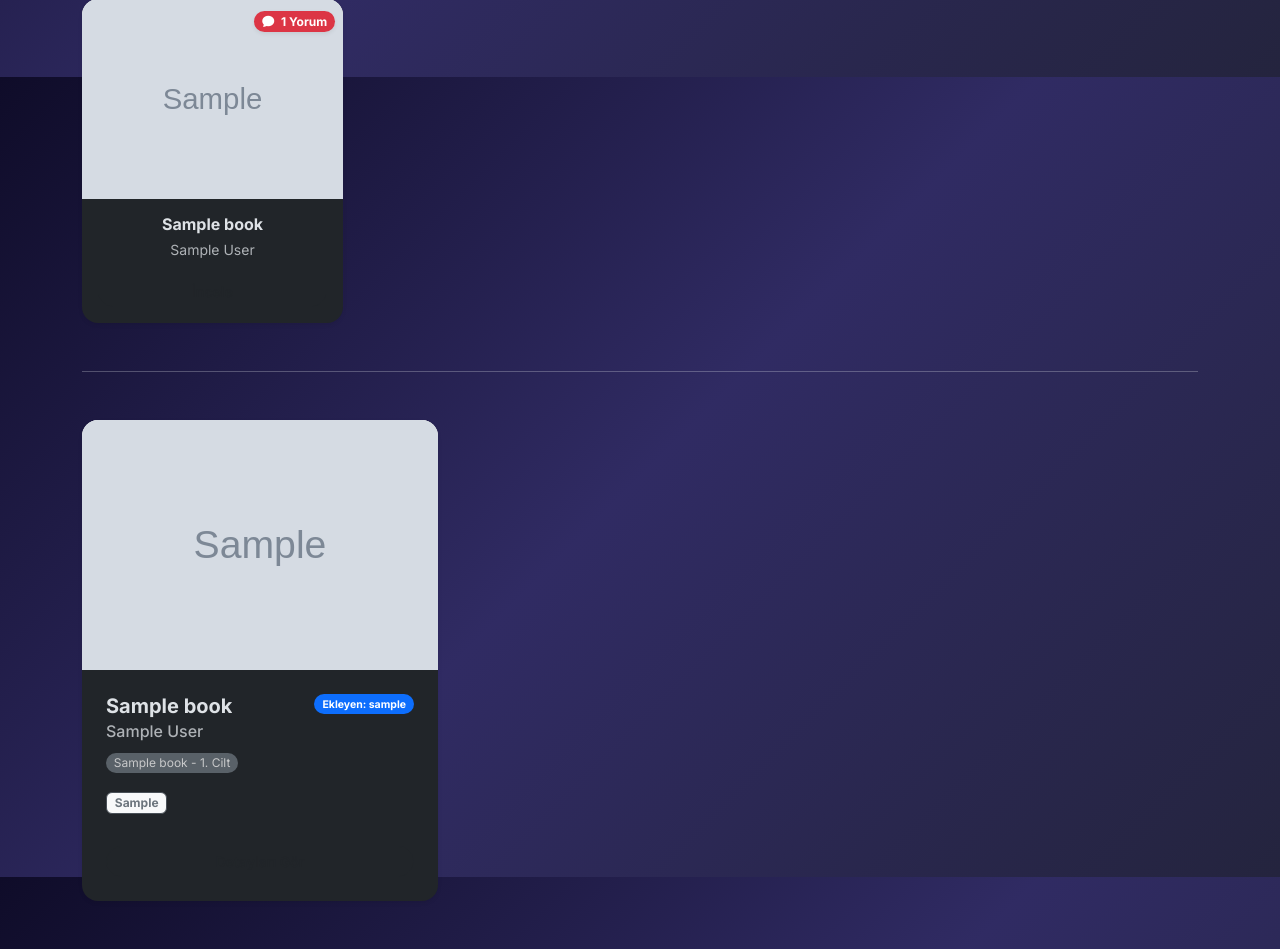
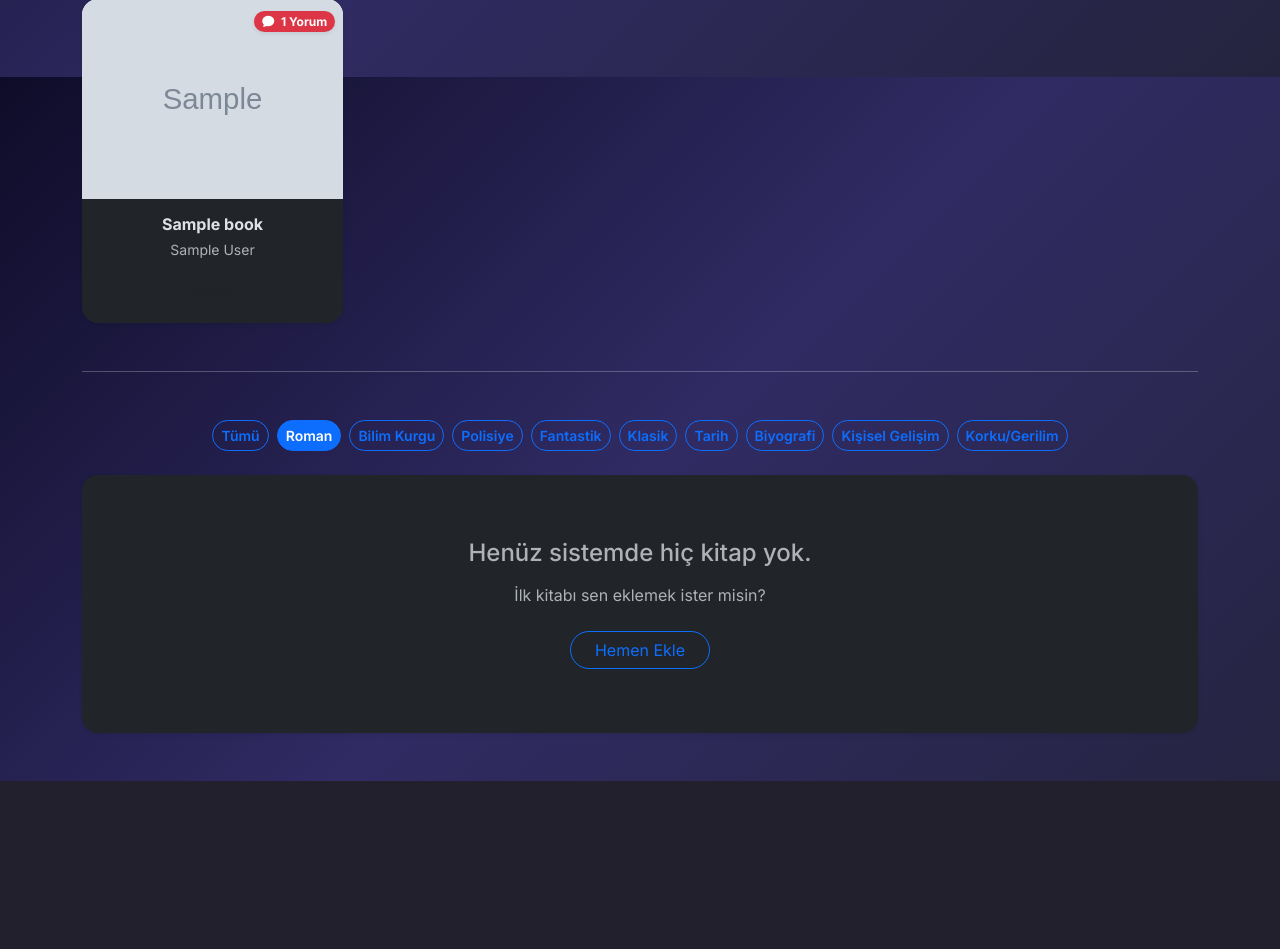
Before and after one commit to haletemizel/bookcircle, a Flask app: page /explore?genre=Roman in a window 1280 px wide. Shown: the part 723-1672 px from the top of the page. After the commit the page ends 1504 px from the top, so only its background shows below. Run offline with Flask 3, Linux system fonts and the light colour scheme; a user stored in the database is signed in; tables that the repository leaves empty hold one stand-in row (values such as "Sample post"); grey boxes marked "Sample" are stand-in pictures.

Commit message:
Keşfet sayfasına dinamik kitap türü filtreleme (Kategori kutucukları) eklendi

```diff
--- a/app/main/forms.py
+++ b/app/main/forms.py
@@ -10,7 +10,7 @@ class BookForm(FlaskForm):
     title = StringField('Kitap Adı', validators=[DataRequired()])
     author = StringField('Yazar', validators=[DataRequired()])
     total_pages = IntegerField('Toplam Sayfa', validators=[DataRequired(), NumberRange(min=1)])
-    genre = StringField('Tür')
+    genre = SelectField('Tür', choices=[('', 'Tür Seçin'), ('Roman', 'Roman'), ('Bilim Kurgu', 'Bilim Kurgu'), ('Polisiye', 'Polisiye'), ('Fantastik', 'Fantastik'), ('Klasik', 'Klasik'), ('Tarih', 'Tarih'), ('Biyografi', 'Biyografi'), ('Kişisel Gelişim', 'Kişisel Gelişim'), ('Korku/Gerilim', 'Korku/Gerilim')])
     series_name = StringField('Seri Adı (Varsa)', validators=[Optional(), Length(max=140)])
     volume_number = IntegerField('Cilt/Kitap Numarası (Varsa)', validators=[Optional(), NumberRange(min=1)])
     image_url = StringField('Kapak Görseli URL', validators=[Optional(), Length(max=255)])
--- a/app/main/routes.py
+++ b/app/main/routes.py
@@ -226,9 +226,12 @@ def search():
 @main.route('/explore')
 @login_required
 def explore():
-    books = db.session.scalars(select(Book)).all()
+    genre_filter = request.args.get('genre')
+    if genre_filter:
+        books = db.session.scalars(select(Book).where(Book.genre == genre_filter).order_by(Book.id.desc())).all()
+    else:
+        books = db.session.scalars(select(Book).order_by(Book.id.desc())).all()
 
-    # Haftanın Kitabı (En yüksek puanlı veya rastgele 1 kitap)
     # Haftanın Kitabı (Rastgele veya yüksek puanlı)
     featured_book = db.session.scalar(select(Book).order_by(db.func.random()).limit(1))
 
@@ -241,8 +244,7 @@ def explore():
         .limit(4)
     ).all()
 
-    books = db.session.scalars(select(Book).order_by(Book.id.desc())).all()
-    return render_template('main/explore.html', title='Keşfet', books=books, featured_book=featured_book, popular_books=popular_books)
+    return render_template('main/explore.html', title='Keşfet', books=books, featured_book=featured_book, popular_books=popular_books, current_genre=genre_filter)
 
 @main.app_errorhandler(404)
 def not_found_error(error):
--- a/app/templates/main/add_book.html
+++ b/app/templates/main/add_book.html
@@ -61,8 +61,7 @@
 
                         <div class="col-md-6 mb-3">
                             {{ form.genre.label(class="form-label fw-semibold") }}
-                            {{ form.genre(class="form-control bg-light" + (" is-invalid" if form.genre.errors else ""),
-                            placeholder="Örn: Roman, Bilim Kurgu") }}
+                            {{ form.genre(class="form-select bg-light" + (" is-invalid" if form.genre.errors else "")) }}
                             {% if form.genre.errors %}
                             <div class="invalid-feedback">
                                 {% for error in form.genre.errors %}
--- a/app/templates/main/explore.html
+++ b/app/templates/main/explore.html
@@ -81,6 +81,15 @@
 <hr class="mb-5 opacity-25">
 {% endif %}
 
+<!-- Tür Filtreleri -->
+{% set genres = ['Roman', 'Bilim Kurgu', 'Polisiye', 'Fantastik', 'Klasik', 'Tarih', 'Biyografi', 'Kişisel Gelişim', 'Korku/Gerilim'] %}
+<div class="d-flex flex-wrap gap-2 mb-4 justify-content-center">
+    <a href="{{ url_for('main.explore') }}" class="btn btn-sm rounded-pill fw-semibold {% if not current_genre %}btn-primary{% else %}btn-outline-primary{% endif %}">{{ _('Tümü') }}</a>
+    {% for genre in genres %}
+    <a href="{{ url_for('main.explore', genre=genre) }}" class="btn btn-sm rounded-pill fw-semibold {% if current_genre == genre %}btn-primary{% else %}btn-outline-primary{% endif %}">{{ genre }}</a>
+    {% endfor %}
+</div>
+
 {% if not books %}
 <div class="card border-0 shadow-sm rounded-4 text-center py-5">
     <div class="card-body">
```
Also changed, not shown: docs/ai-gunlugu.md (+4 -0 lines), app/translations/en/LC_MESSAGES/messages.po, app/translations/tr/LC_MESSAGES/messages.po, 3 other files.
